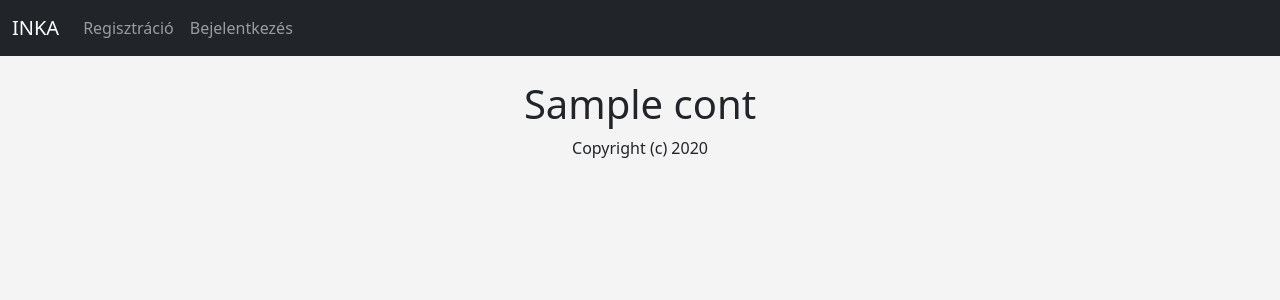
After one commit to BojtorGabor/INKA, a Django app: template inka/innovativ/templates/projects.html in a window 1280 px wide. The commit adds this page. Shown: the top 300 px of the page. Run offline with Django 5.2, Linux system fonts and the light colour scheme; the template is opened without the code that fills it: most values are stand-ins (such as "Sample title", 1, 10 or a date in 2020).

Commit message:
INKA munkakörhöz kapcsolódó projektek meghívása menüből - kezdet.

```diff
--- a/inka/inka/settings.py
+++ b/inka/inka/settings.py
@@ -60,7 +60,7 @@ TEMPLATES = [
                 'django.contrib.messages.context_processors.messages',
 
                 # position változót ad hozzá s sablonok contextéhez:
-                'innovativ.context_processors.position',
+                # 'innovativ.context_processors.position',
             ],
         },
     },
--- a/inka/innovativ/templates/navbar.html
+++ b/inka/innovativ/templates/navbar.html
@@ -12,11 +12,36 @@
             <ul class="navbar-nav me-auto mb-2 mb-lg-0">
                 {% if user.is_authenticated %}
 <!--                Az alábbiak csak a bejelentkezés után jelennek meg-->
-                    <li class="nav-item">
-                        <a class="nav-link" href="{% url 'update-password' %}">Jelszó módosítás</a>
+<!--                Lenyíló menü-->
+                    <li class="nav-item dropdown">
+                        <a class="nav-link dropdown-toggle" href="#" role="button"
+                           data-bs-toggle="dropdown" aria-expanded="false">
+                            Projektek
+                        </a>
+<!--                    Lenyíló menü tételei-->
+                        <ul class="dropdown-menu">
+                            {% for project in projects %}
+                                <li><a class="dropdown-item" href="{% url 'projects' project %}">{{ project }}</a></li>
+                            {% endfor %}
+<!--                        Még nem használt tétel-->
+                            <li><hr class="dropdown-divider"></li>
+                            <li><a class="dropdown-item" href="#">Valami</a></li>
+                        </ul>
                     </li>
-                    <li class="nav-item">
-                        <a class="nav-link" href="{% url 'logout' %}">Kijelentkezés ({{ position }}: {{ user }})</a>
+<!--                Lenyíló menü-->
+                    <li class="nav-item dropdown">
+                        <a class="nav-link dropdown-toggle" href="#" role="button"
+                           data-bs-toggle="dropdown" aria-expanded="false">
+                            {{ position }}: {{ user }}
+                        </a>
+<!--                    Lenyíló menü tételei-->
+                        <ul class="dropdown-menu">
+                            <li><a class="dropdown-item" href="{% url 'logout' %}">Kijelentkezés</a></li>
+                            <li><a class="dropdown-item" href="{% url 'update-password' %}">Jelszó módosítás</a></li>
+<!--                        Még nem használt tétel-->
+                            <li><hr class="dropdown-divider"></li>
+                            <li><a class="dropdown-item" href="#">Valami</a></li>
+                        </ul>
                     </li>
                 {% else %}
                     <li class="nav-item">
--- /dev/null
+++ b/inka/innovativ/templates/projects.html
@@ -0,0 +1,10 @@
+{% extends 'base.html' %}
+
+{% block content %}
+    <center>
+        <h1>{{ cont }}</h1>
+    </center>
+    <center>
+        Copyright (c) {{ current_year }}
+    </center>
+{% endblock %}
--- a/inka/innovativ/urls.py
+++ b/inka/innovativ/urls.py
@@ -9,4 +9,5 @@ urlpatterns = [
     path('register', views_members.register_user, name='register'),
     path('update_password', views_members.update_password, name='update-password'),
 
+    path('<str:text>/', views.projects, name='projects'),
 ]
--- a/inka/innovativ/views_members.py
+++ b/inka/innovativ/views_members.py
@@ -9,7 +9,6 @@ from django_otp import verify_token, user_has_device
 from django_otp.plugins.otp_totp.models import TOTPDevice
 from .models import Job
 from django.contrib.auth.signals import user_logged_in
-
 
 
 def login_user(request):
```
Also changed, not shown: inka/inka/urls.py (+4 -4 lines), inka/innovativ/models.py (+4 -4 lines), inka/innovativ/views.py (+17 -2 lines).
